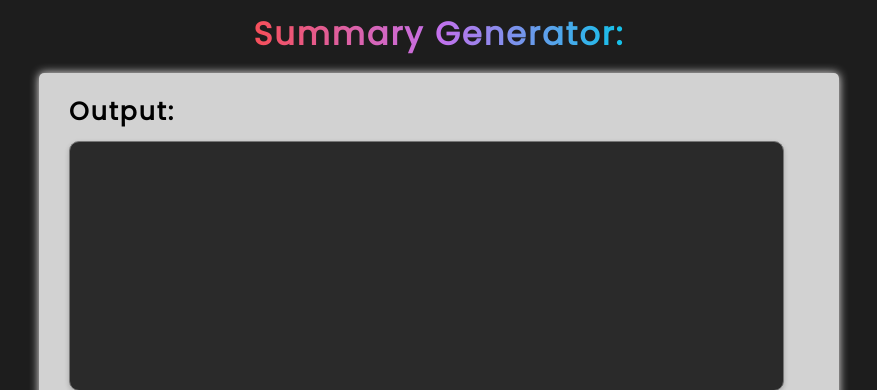
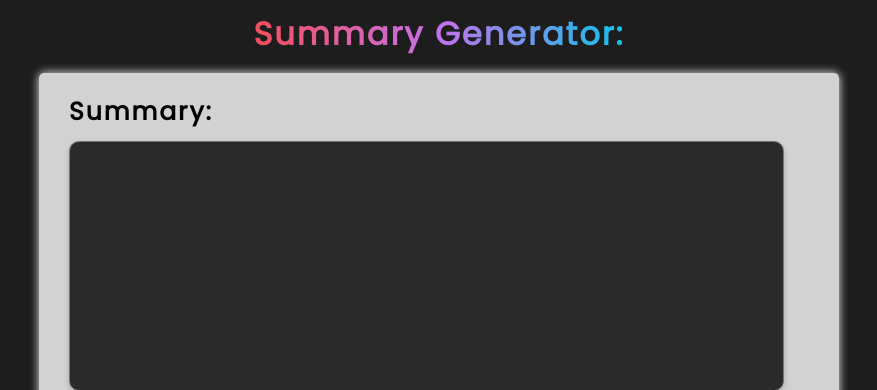
Before and after one commit to jainam03/Deep-blue-8, a Flask app: template ui/templates/preview.html in a window 1280 px wide. Shown: the top 390 px of the page, without its empty margins (201-1078 px from the left). Run offline with Flask 2, Linux system fonts and the light colour scheme; the template is opened without the code that fills it, so the values that code supplies are empty.

Commit message:
tag changes

```diff
--- a/ui/templates/preview.html
+++ b/ui/templates/preview.html
@@ -84,7 +84,7 @@
 <body>
     <h1>Summary Generator:</h1>
     <div class="container1">
-        <label for="output">Output:</label>
+        <label for="output">Summary:</label>
         <textarea id="output">{{result21}}</textarea>
         <div class="container2">
             <ul>
```
